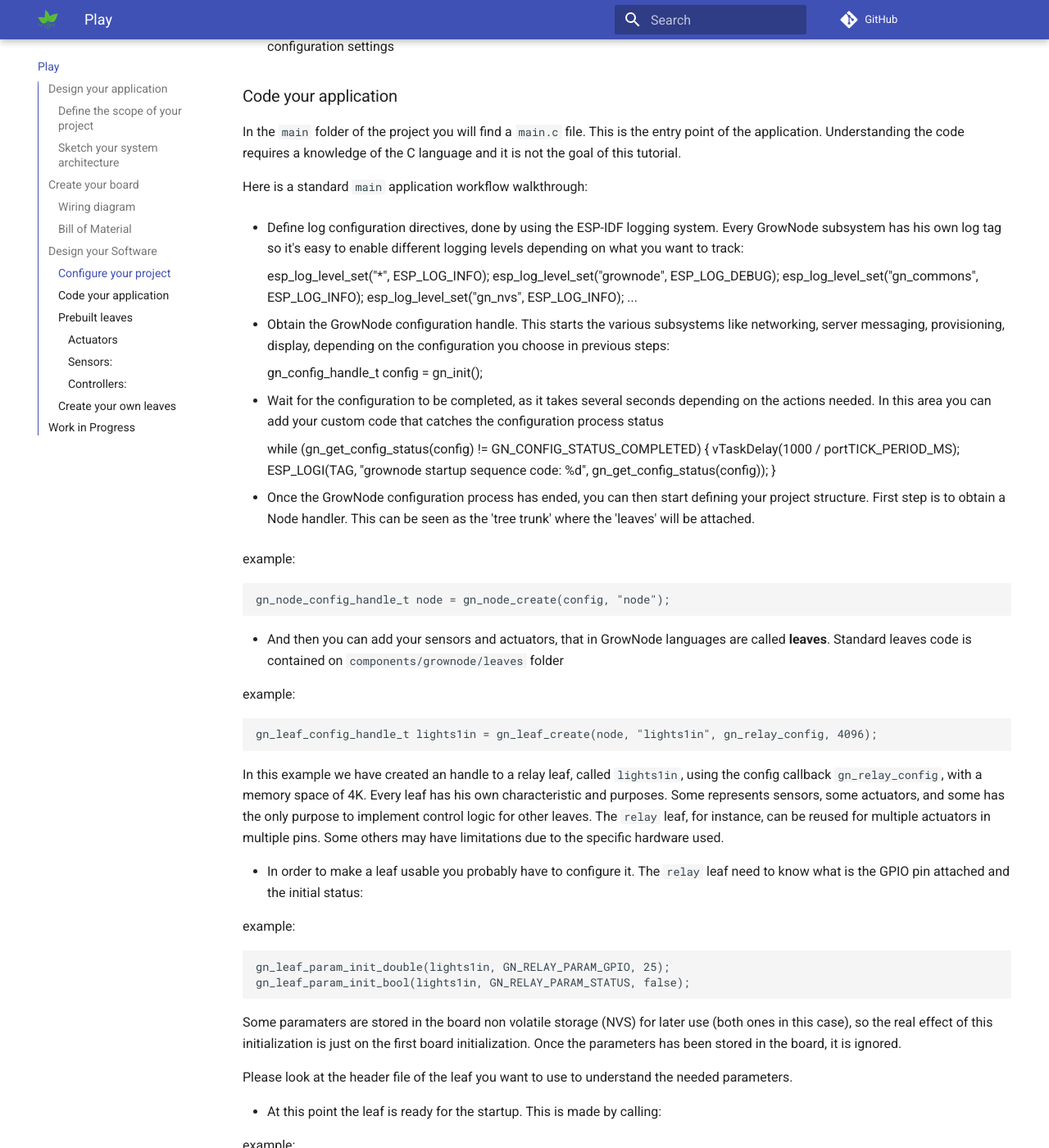
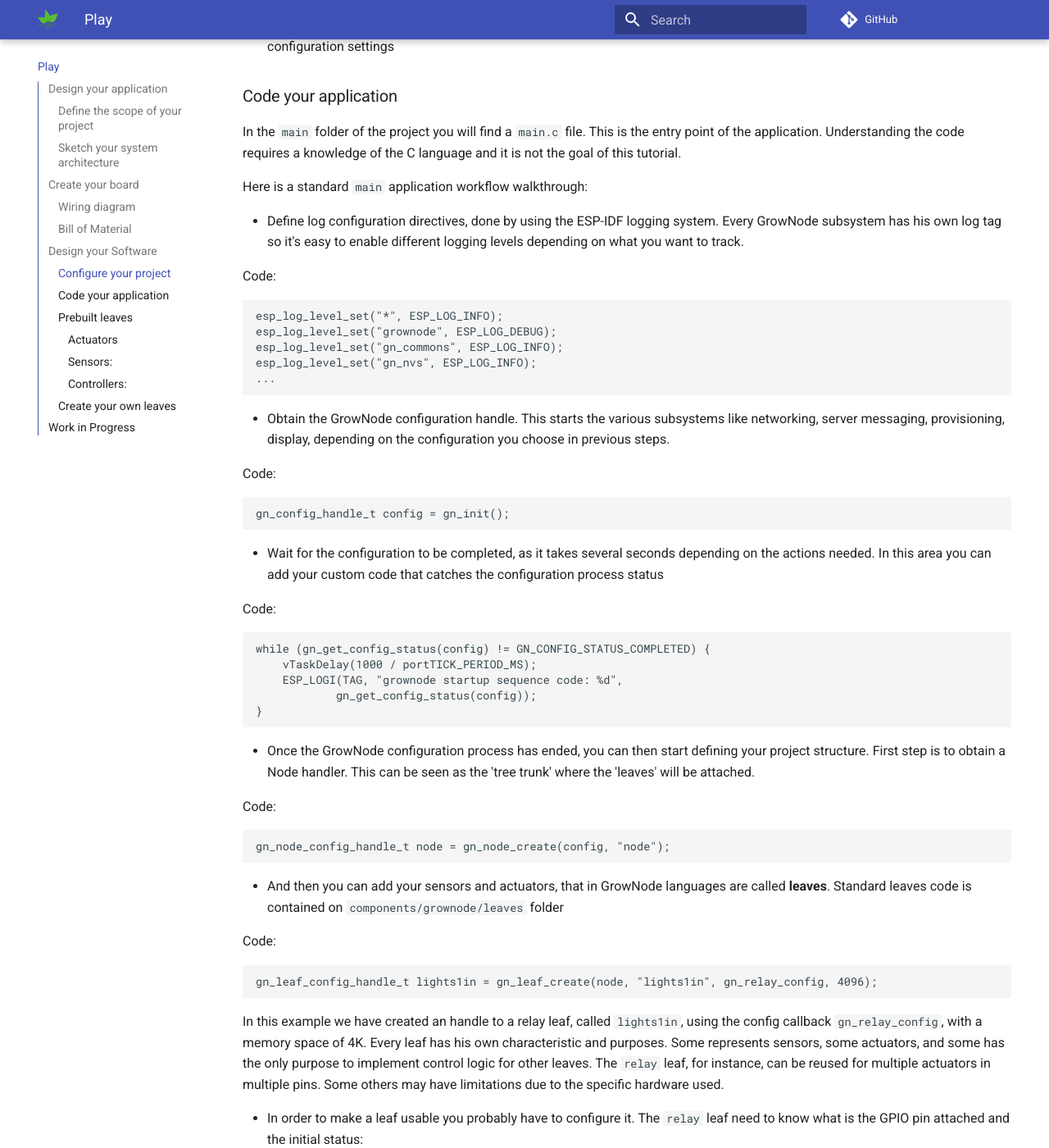
Before and after one commit to ogghst/grownode, an MkDocs documentation site: the page built from docs/workflow.md, in a window 1280 px wide and 1400 px high, scrolled down 5282 px. Shown: the whole window at 82% size. Built offline with MkDocs 1.6.1 and Material for MkDocs 9.7.7, drawn with Linux system fonts in a browser that asks for light colours; comment, search, counter and statistics services are not loaded; old or Windows-style settings are respelled for this version of MkDocs; some of the changed lines change nothing that is shown; some of the changed text lies outside the part shown.

Commit message:
Update workflow.md

```diff
--- a/docs/workflow.md
+++ b/docs/workflow.md
@@ -79,7 +79,9 @@ In the `main` folder of the project you will find a `main.c` file. This is the e
 
 Here is a standard `main` application workflow walkthrough:
 
-- Define log configuration directives, done by using the ESP-IDF logging system. Every GrowNode subsystem has his own log tag so it's easy to enable different logging levels depending on what you want to track:
+- Define log configuration directives, done by using the ESP-IDF logging system. Every GrowNode subsystem has his own log tag so it's easy to enable different logging levels depending on what you want to track.
+
+Code:
 
     esp_log_level_set("*", ESP_LOG_INFO);
     esp_log_level_set("grownode", ESP_LOG_DEBUG);
@@ -87,11 +89,15 @@ Here is a standard `main` application workflow walkthrough:
     esp_log_level_set("gn_nvs", ESP_LOG_INFO);
     ...
 
-- Obtain the GrowNode configuration handle. This starts the various subsystems like networking, server messaging, provisioning, display, depending on the configuration you choose in previous steps:
+- Obtain the GrowNode configuration handle. This starts the various subsystems like networking, server messaging, provisioning, display, depending on the configuration you choose in previous steps.
+
+Code:
 
 	gn_config_handle_t config = gn_init();
 
 - Wait for the configuration to be completed, as it takes several seconds depending on the actions needed. In this area you can add your custom code that catches the configuration process status
+
+Code:
 
 	while (gn_get_config_status(config) != GN_CONFIG_STATUS_COMPLETED) {
 		vTaskDelay(1000 / portTICK_PERIOD_MS);
@@ -101,13 +107,13 @@ Here is a standard `main` application workflow walkthrough:
 
 - Once the GrowNode configuration process has ended, you can then start defining your project structure. First step is to obtain a Node handler. This can be seen as the 'tree trunk' where the 'leaves' will be attached.
 
-example:
+Code:
 
 	gn_node_config_handle_t node = gn_node_create(config, "node");
 
 - And then you can add your sensors and actuators, that in GrowNode languages are called **leaves**. Standard leaves code is contained on `components/grownode/leaves` folder
 
-example:
+Code:
 
 	gn_leaf_config_handle_t lights1in = gn_leaf_create(node, "lights1in", gn_relay_config, 4096);
 
@@ -116,7 +122,7 @@ Every leaf has his own characteristic and purposes. Some represents sensors, som
 
 - In order to make a leaf usable you probably have to configure it. The `relay` leaf need to know what is the GPIO pin attached and the initial status:
 
-example:
+Code:
 
 	gn_leaf_param_init_double(lights1in, GN_RELAY_PARAM_GPIO, 25);
 	gn_leaf_param_init_bool(lights1in, GN_RELAY_PARAM_STATUS, false);
@@ -127,7 +133,7 @@ Please look at the header file of the leaf you want to use to understand the nee
 
 - At this point the leaf is ready for the startup. This is made by calling:
 
-example:
+ Code:
 
 	gn_node_start(node);
 
@@ -135,7 +141,7 @@ The framework will  tell the network that the board is online, publish the board
 
 - Last step, you should implement an infinite loop:
 
-example:
+Code:
 
 	while (true) {
 		vTaskDelay(10000 / portTICK_PERIOD_MS);
```
